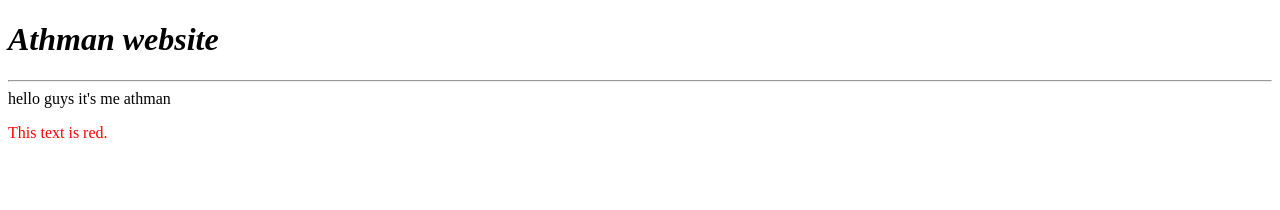
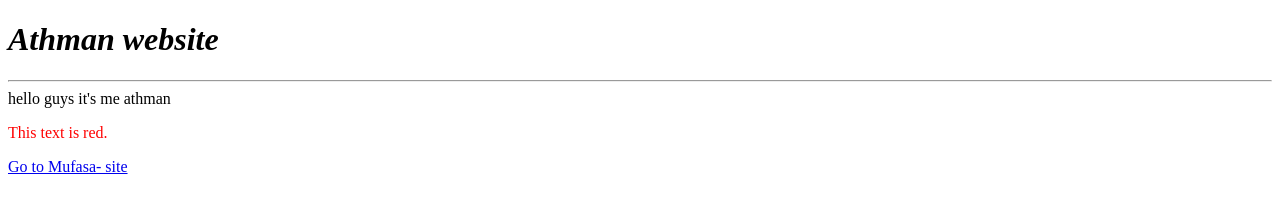
Before and after one commit to omarathman340-blip/Mufasaa, a plain HTML site: page index.html in a window 1280 px wide. Drawn offline with Linux system fonts and the light colour scheme.

Commit message:
index.html

```diff
--- a/index.html
+++ b/index.html
@@ -8,7 +8,7 @@
     <header><h1><b><i>Athman website</i></b></h1></header><hr/>
     <main>hello guys it's me athman</main>
     <main> <p style="color: red;">This text is red.</p></main>
-     <main> <a href="https://omarathman340-blip.github.io/Mufasa/"</a> </main>
+    <a href="https://omarathman340-blip.github.io/Mufasa-/">Go to Mufasa- site</a>
     <footer>    </footer>
   </body>
 
```
